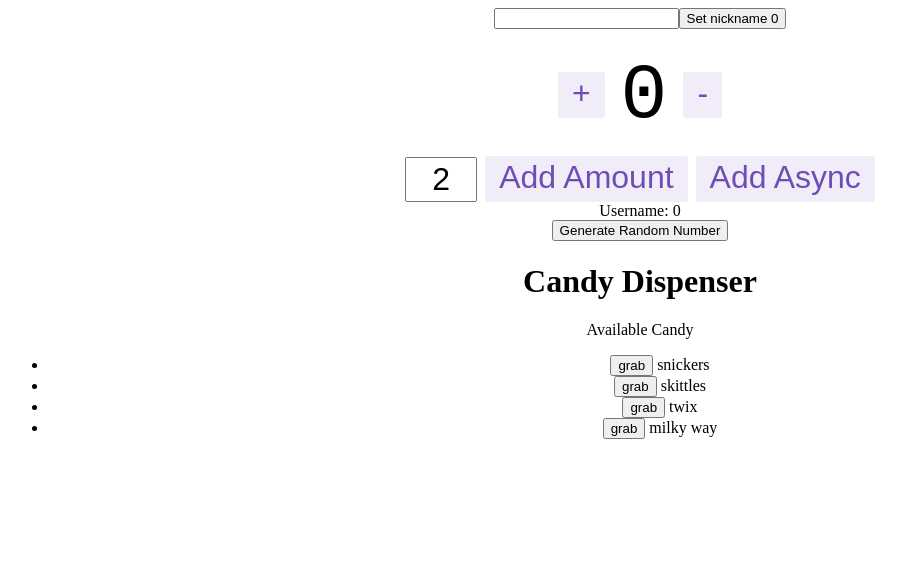
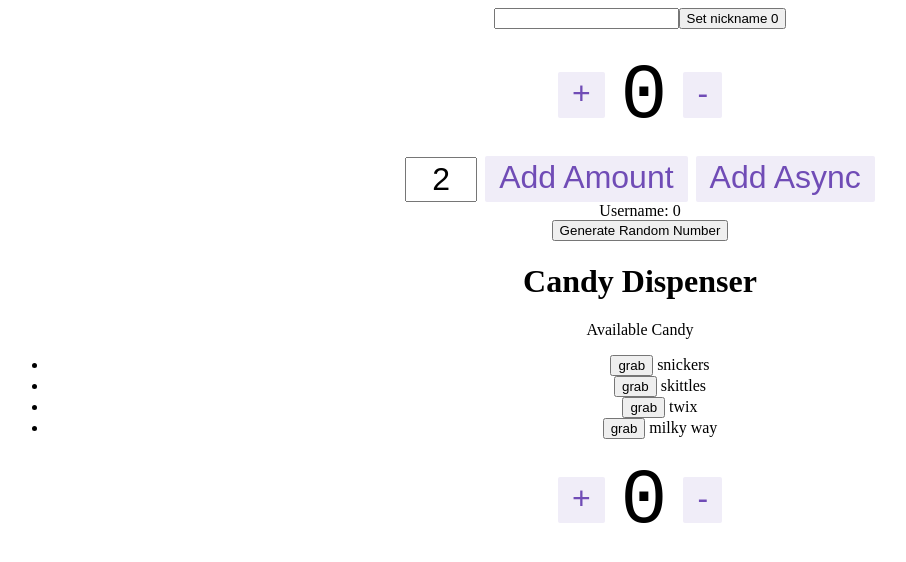
Before and after one commit to SelahattinApti/ReactTest, a React (Create React App) app: page / in a window 1280 px wide. Shown: the top 562 px of the page, without its empty margins (0-906 px from the left). Built offline with nearby package versions, Linux system fonts and the light colour scheme; no server answers.

Commit message:
güncelleme

```diff
--- a/src/App.tsx
+++ b/src/App.tsx
@@ -3,6 +3,7 @@ import "./App.css";
 import Example from "./HookExample1";
 import HookExample2 from "./useEffectExample";
 import Counter from "./ReactReduxExample";
+import Counter2 from "./useReduceExample";
 import RandomNumbers from "./useContextExample";
 import Candies from "./useCallbackExample";
 
@@ -12,6 +13,7 @@ const App = () => (
     <Counter />
     <RandomNumbers></RandomNumbers>
     <Candies></Candies>
+    <Counter2 />
   </div>
 );
 
--- a/src/useCallbackExample.jsx
+++ b/src/useCallbackExample.jsx
@@ -3,13 +3,13 @@ function CandyDispenser() {
   const initialCandies = ["snickers", "skittles", "twix", "milky way"];
   const [candies, setCandies] = useState(initialCandies);
 
-  const dispense = (candy) => {
+  /*   const dispense = (candy) => {
     setCandies((allCandies) => allCandies.filter((c) => c !== candy));
   };
-
-  /*   const dispense = useCallback((candy) => {
+ */
+  const dispense = useCallback((candy) => {
     setCandies((allCandies) => allCandies.filter((c) => c !== candy));
-  }, []); */
+  }, []);
 
   return (
     <div>
--- /dev/null
+++ b/src/useReduceExample.jsx
@@ -0,0 +1,54 @@
+import React from "react";
+import { useEffect, useState, useReducer } from "react";
+import { useSelector, useDispatch } from "react-redux";
+import {
+  decrement,
+  increment,
+  incrementByAmount,
+  incrementAsync,
+  selectCount,
+} from "./counterSlice";
+import styles from "./Counter.module.css";
+
+const initialState = { count: 0 };
+
+const Counter2 = () => {
+  const count = useSelector((state) => state.counter.value);
+  const disptch = useDispatch();
+  const reducer = (state, action) => {
+    switch (action.type) {
+      case "increment":
+        return { count: state.count + 1 };
+      case "decrement":
+        disptch(decrement());
+        return { count: count };
+      default:
+        throw new Error();
+    }
+  };
+
+  const [state, dispatch] = useReducer(reducer, { count: count });
+
+  return (
+    <div>
+      <div className={styles.row}>
+        <button
+          className={styles.button}
+          aria-label="Increment value"
+          onClick={() => dispatch({ type: "increment" })}
+        >
+          +
+        </button>
+        <span className={styles.value}>{state.count}</span>
+        <button
+          className={styles.button}
+          aria-label="Decrement value"
+          onClick={() => dispatch({ type: "decrement" })}
+        >
+          -
+        </button>
+      </div>
+    </div>
+  );
+};
+export default Counter2;
```
